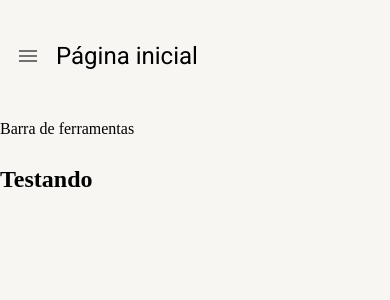
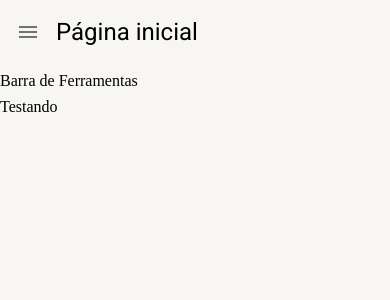
Before and after one commit to robsonbucci/youtube-react-mui-typescript, a React (Create React App) app: page /pagina-inicial in a window 390 px wide. Shown: the top 300 px of the page. Built offline with nearby package versions, Linux system fonts and the light colour scheme.

Commit message:
feat: Layout base responsivo

```diff
--- a/src/pages/dashboard/Dashboard.tsx
+++ b/src/pages/dashboard/Dashboard.tsx
@@ -2,8 +2,8 @@
 
 export const Dashboard = () => {
   return (
-    <LayoutBaseDePagina titulo="Página inicial">
-      <h2>Testando</h2>
+    <LayoutBaseDePagina titulo="Página inicial" barraDeFerramentas={<>Barra de Ferramentas</>}>
+      Testando
     </LayoutBaseDePagina>
   );
 };
--- a/src/shared/layouts/LayoutBaseDePagina.tsx
+++ b/src/shared/layouts/LayoutBaseDePagina.tsx
@@ -5,27 +5,50 @@
 interface ILayoutBaseDePaginaProps {
   children: React.ReactNode;
   titulo: string;
+  barraDeFerramentas: React.ReactNode;
 }
-export const LayoutBaseDePagina: React.FC<ILayoutBaseDePaginaProps> = ({ children, titulo }) => {
+export const LayoutBaseDePagina: React.FC<ILayoutBaseDePaginaProps> = ({
+  children,
+  titulo,
+  barraDeFerramentas,
+}) => {
   const smDown = useMediaQuery((theme: Theme) => theme.breakpoints.down('sm'));
+  const mdDown = useMediaQuery((theme: Theme) => theme.breakpoints.down('md'));
   const theme = useTheme();
   const { toggleDrawerOpen } = useDrawerContext();
 
   return (
     <Box height="100%" display="flex" flexDirection="column" gap={1}>
-      <Box padding={1} display="flex" alignItems="center" height={theme.spacing(12)} gap={1}>
+      <Box
+        padding={1}
+        display="flex"
+        alignItems="center"
+        gap={1}
+        height={theme.spacing(smDown ? 6 : mdDown ? 8 : 12)}>
         {smDown && (
           <IconButton onClick={toggleDrawerOpen}>
             <Icon>menu</Icon>
           </IconButton>
         )}
 
-        <Typography variant="h5">{titulo}</Typography>
+        {/* whiteSpace - para não quebrar linha "nowrap" */}
+        {/* textOverflow="ellipsis" se texto grande, aparece ... */}
+        <Typography
+          variant={smDown ? 'h5' : mdDown ? 'h4' : 'h3'}
+          overflow="hidden"
+          whiteSpace="nowrap"
+          textOverflow="ellipsis">
+          {titulo}
+        </Typography>
       </Box>
 
-      <Box>Barra de ferramentas</Box>
+      {barraDeFerramentas && <Box>{barraDeFerramentas}</Box>}
 
-      <Box>{children}</Box>
+      {/* - flex fará componentes filhos ocupem o restantante espaço disponível */}
+      {/* - overflow tenha scroll e não tela inteira */}
+      <Box flex={1} overflow="auto">
+        {children}
+      </Box>
     </Box>
   );
 };
```
